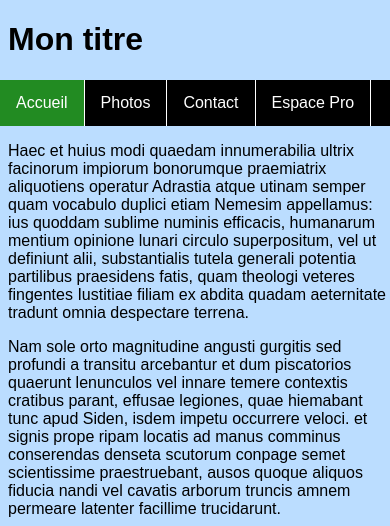
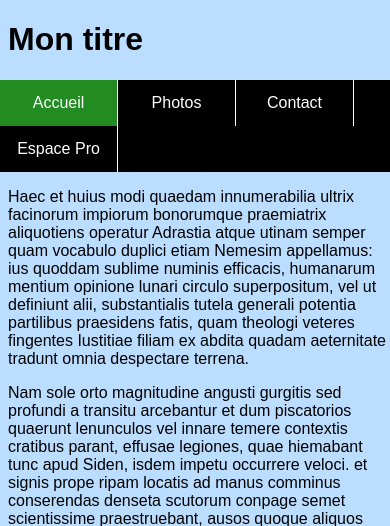
Before and after one commit to SoulRaen/photo-viewer-3il, a PHP site: page /index.php in a window 390 px wide. Shown: the top 526 px of the page. Run offline with PHP 8.4, Linux system fonts and the light colour scheme.

Commit message:
correction navbar pour meilleur affichage sur mobile

```diff
--- a/css/style.css
+++ b/css/style.css
@@ -21,6 +21,7 @@ section {
 }
 
 .menu-item {
+    width: 85px;
     float: left;
     padding: 14px 16px;
     border-right: 1px solid white;
```
